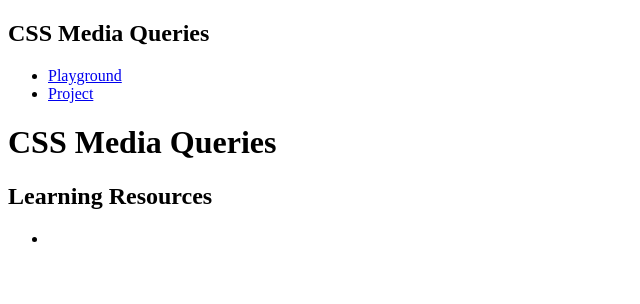
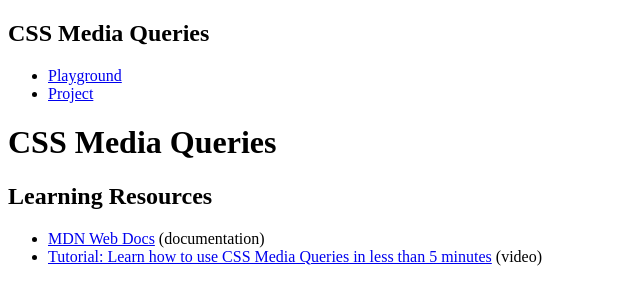
Before and after one commit to Lucan616/frontend-development, a plain HTML site: page media-queries/index.html in a window 1280 px wide. Shown: the whole page, without its empty margins (0-640 px from the left). Drawn offline with Linux system fonts and the light colour scheme.

Commit message:
Added learning resources

```diff
--- a/media-queries/index.html
+++ b/media-queries/index.html
@@ -18,7 +18,8 @@
     <section>
       <h2>Learning Resources</h2>
       <ul>
-        <li></li>
+        <li><a href="https://developer.mozilla.org/en-US/docs/Web/CSS/Media_Queries/Using_media_queries" target="_blank" rel="noreferrer">MDN Web Docs</a> (documentation)</li>
+        <li><a href="https://www.youtube.com/watch?v=2KL-z9A56SQ" target="_blank" rel="noreferrer">Tutorial: Learn how to use CSS Media Queries in less than 5 minutes</a> (video)</li>
       </ul>
     </section>
     <section>
```
